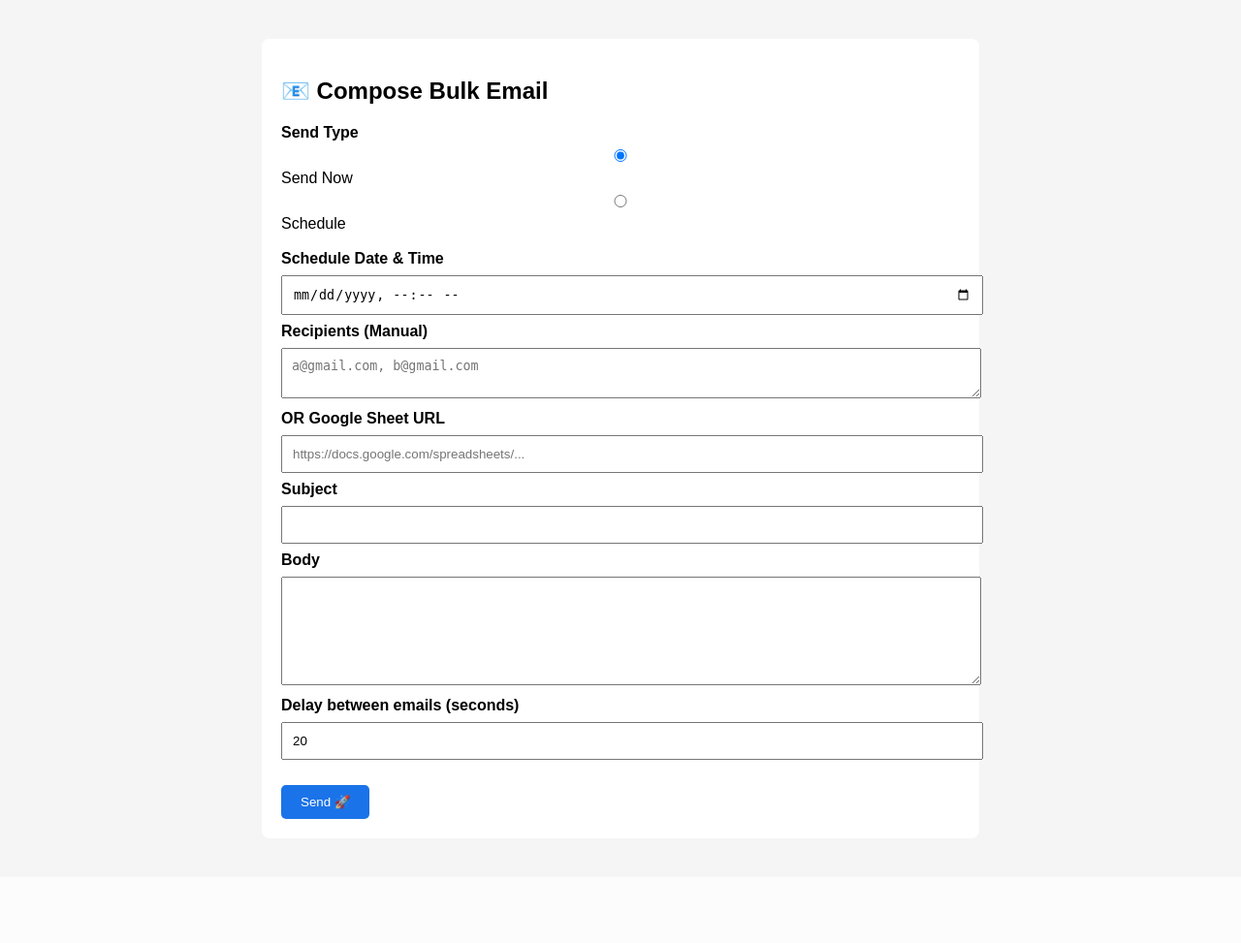
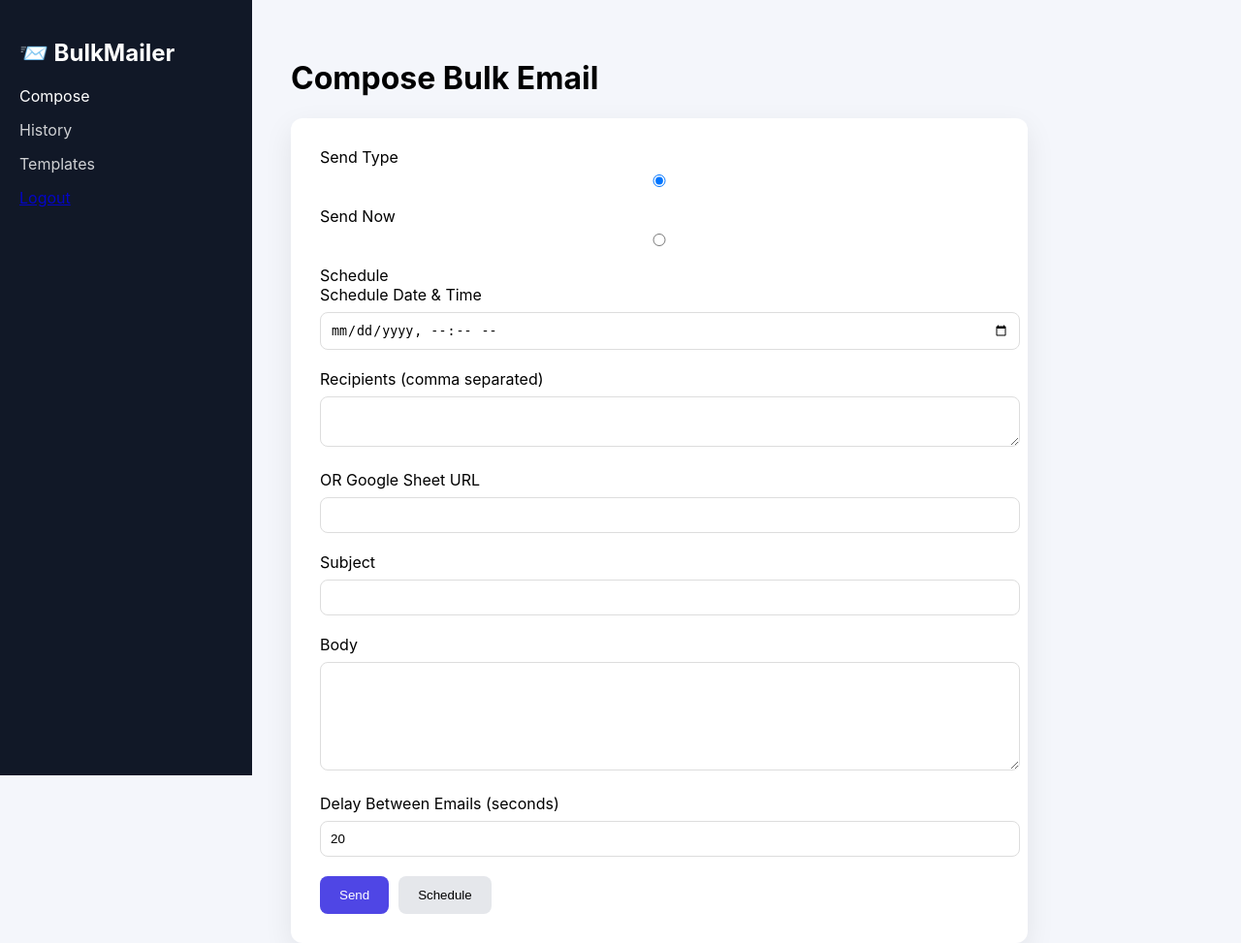
Before and after one commit to rohanchaudhary21/bulk-mailer, a Flask app: page /dashboard in a window 1280 px wide. Shown: the whole page at 97% size. Before the commit the page ends 845 px from the top, so only its background shows below. Run offline with Flask 3, Linux system fonts and the light colour scheme.

Commit message:
Update dashboard layout and form structure

```diff
--- a/templates/dashboard.html
+++ b/templates/dashboard.html
@@ -1,50 +1,52 @@
 <!DOCTYPE html>
 <html>
 <head>
-    <title>Bulk Mailer</title>
-    <style>
-        body { font-family: Arial; background:#f5f5f5; }
-        .box { width:700px; margin:40px auto; background:white; padding:20px; border-radius:8px; }
-        textarea, input { width:100%; padding:10px; margin:8px 0; }
-        button { padding:10px 20px; background:#1a73e8; color:white; border:none; border-radius:5px; }
-        label { font-weight:bold; }
-    </style>
+  <title>BulkMailer Dashboard</title>
+  <link rel="stylesheet" href="{{ url_for('static', filename='css/style.css') }}">
 </head>
-<body>
+<body class="dashboard-body">
 
-<div class="box">
-<h2>📧 Compose Bulk Email</h2>
+<div class="sidebar">
+  <h2>📨 BulkMailer</h2>
+  <a class="active">Compose</a>
+  <a>History</a>
+  <a>Templates</a>
+  <a href="/logout">Logout</a>
+</div>
 
-<form method="POST" action="/send">
+<div class="main">
+  <h1>Compose Bulk Email</h1>
 
-<label>Send Type</label><br>
+  <form method="POST" action="/send" class="card">
+
+    <label>Send Type</label>
+    <div class="radio-row">
       <input type="radio" name="send_type" value="now" checked> Send Now
       <input type="radio" name="send_type" value="schedule"> Schedule
-
-<br><br>
+    </div>
 
     <label>Schedule Date & Time</label>
     <input type="datetime-local" name="time">
 
-<label>Recipients (Manual)</label>
-<textarea name="recipients" placeholder="a@gmail.com, b@gmail.com"></textarea>
+    <label>Recipients (comma separated)</label>
+    <textarea name="recipients"></textarea>
 
-<b>OR</b>
-
-<label>Google Sheet URL</label>
-<input name="sheet" placeholder="https://docs.google.com/spreadsheets/...">
+    <label>OR Google Sheet URL</label>
+    <input type="text" name="sheet">
 
     <label>Subject</label>
-<input name="subject" required>
+    <input type="text" name="subject">
 
     <label>Body</label>
-<textarea name="body" rows="6" required></textarea>
+    <textarea name="body" rows="6"></textarea>
 
-<label>Delay between emails (seconds)</label>
+    <label>Delay Between Emails (seconds)</label>
     <input type="number" name="delay" value="20">
 
-<br><br>
-<button type="submit">Send 🚀</button>
+    <div class="actions">
+      <button class="btn primary">Send</button>
+      <button class="btn secondary">Schedule</button>
+    </div>
 
   </form>
 </div>
```
Lines whose indentation alone changed are shown as unchanged.
